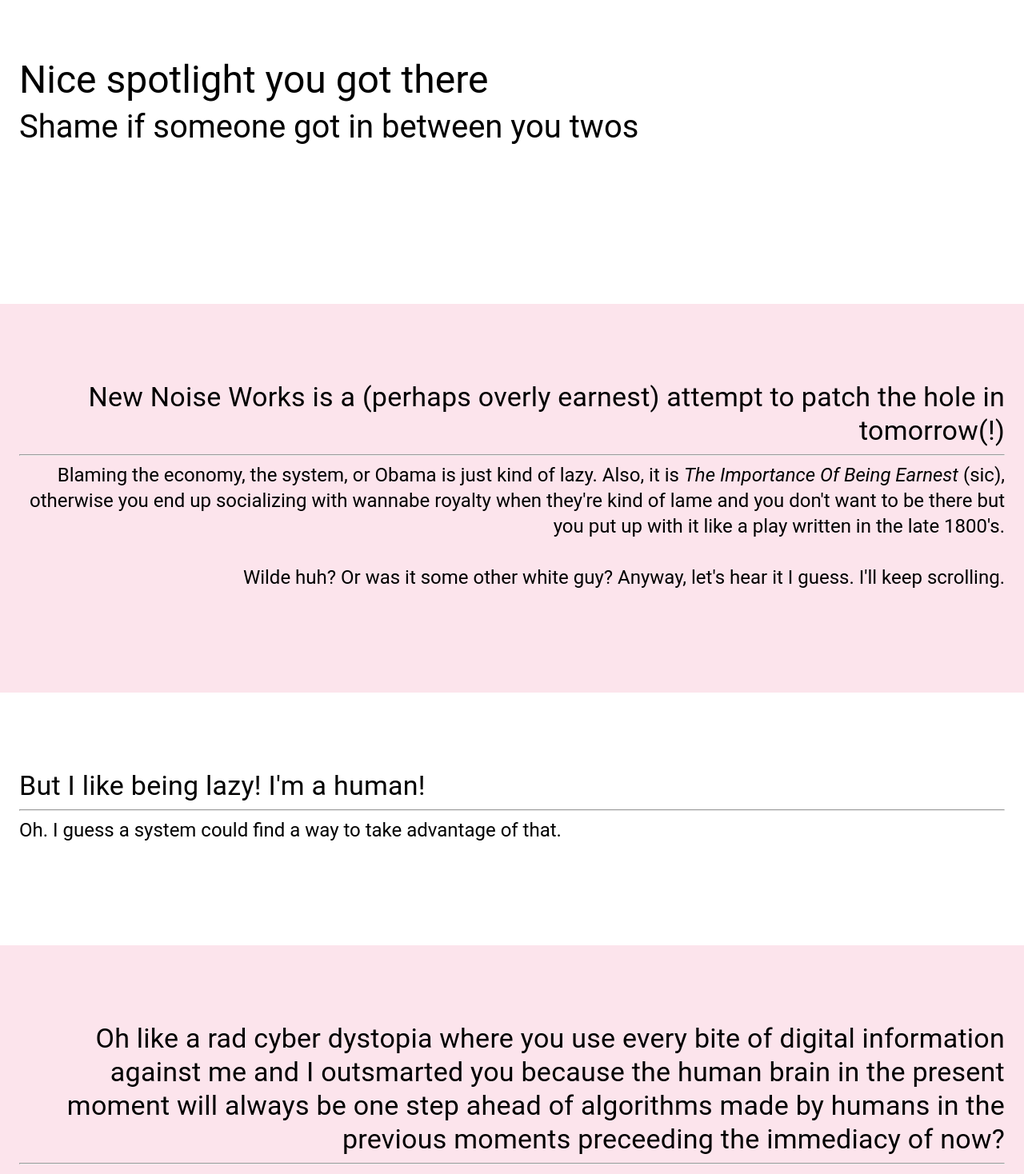
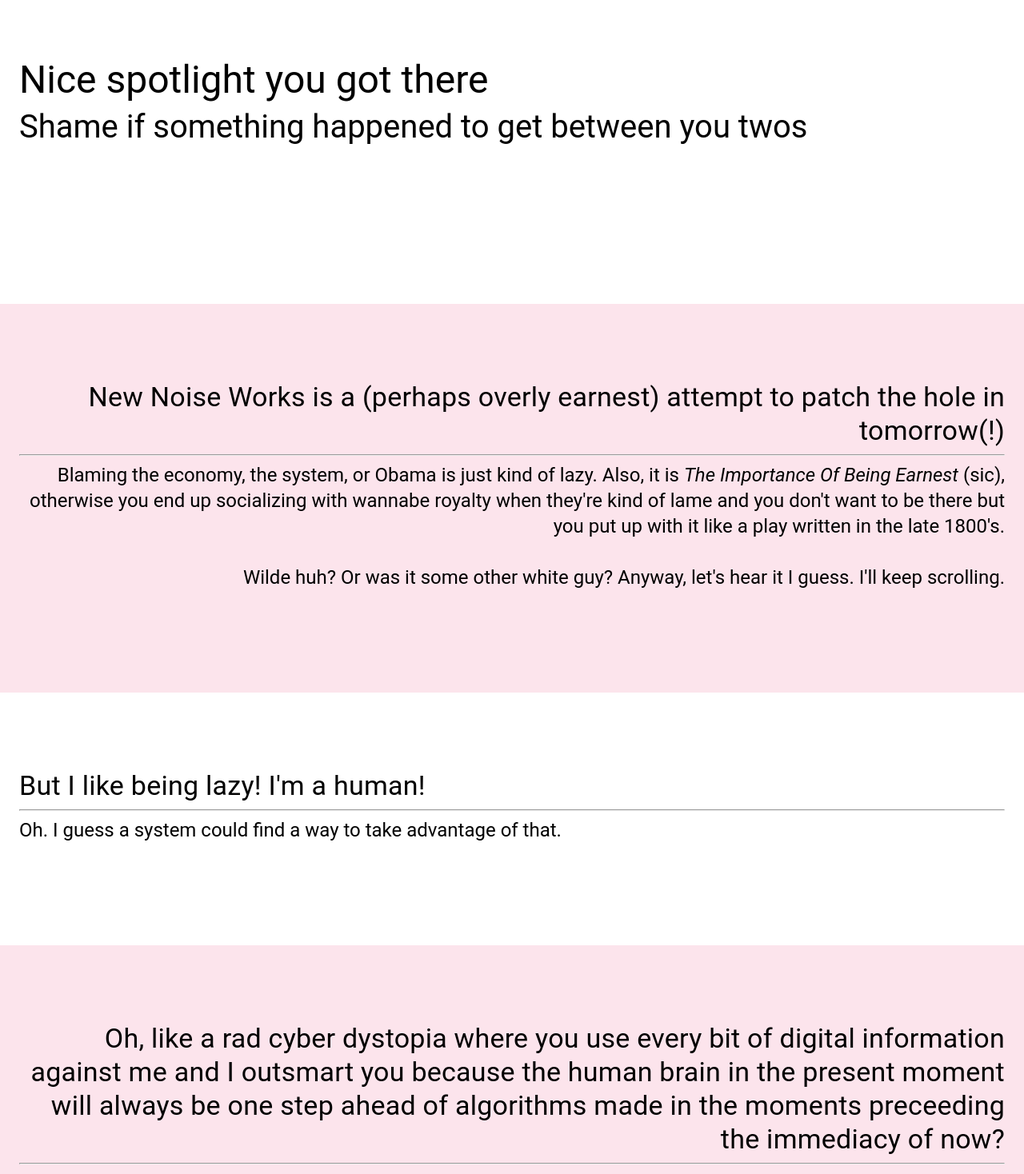
Before and after one commit to ogbigboss/nnw-dot-com-as-evidence, a React (Create React App) app: page / in a window 1280 px wide. Shown: the part 120-1588 px from the top of the page at 80% size. Built offline with nearby package versions, Linux system fonts and the light colour scheme.

Commit message:
capisci?

```diff
--- a/src/pages/Home.tsx
+++ b/src/pages/Home.tsx
@@ -59,7 +59,7 @@ const Home: React.FC = () => {
           component="h2"
         >
           Nice spotlight you got there<br />
-          <small>Shame if someone got in between you twos</small>
+          <small>Shame if something happened to get between you twos</small>
         </Typography>
       </HeroContainer >
       <YakBlock
@@ -73,7 +73,7 @@ const Home: React.FC = () => {
         subHeader="Oh. I guess a system could find a way to take advantage of that."
       />
       <YakBlock
-        header="Oh like a rad cyber dystopia where you use every bite of digital information against me and I outsmarted you because the human brain in the present moment will always be one step ahead of algorithms made by humans in the previous moments preceeding the immediacy of now?"
+        header="Oh, like a rad cyber dystopia where you use every bit of digital information against me and I outsmart you because the human brain in the present moment will always be one step ahead of algorithms made in the moments preceeding the immediacy of now?"
         subHeader="What the f*** is wrong with you? Did something happen to you? No, it's a way to use gaming to help the people in need that our epistemologically absent leaders have made excuses to leave behind. New Noise Works only focuses on elements of the world the management element of our society wouldn't know how to - art, and unfortunately for the Jones' of 2022, business."
         textAlign="right"
         inverted={true}
```
